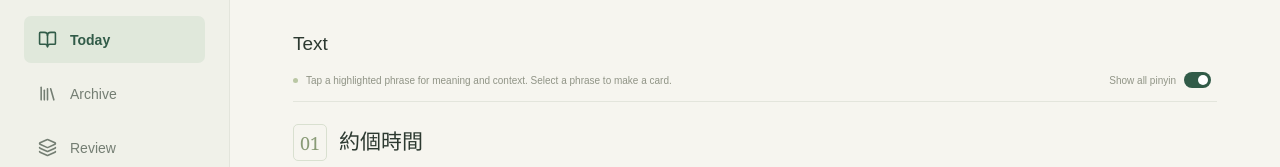
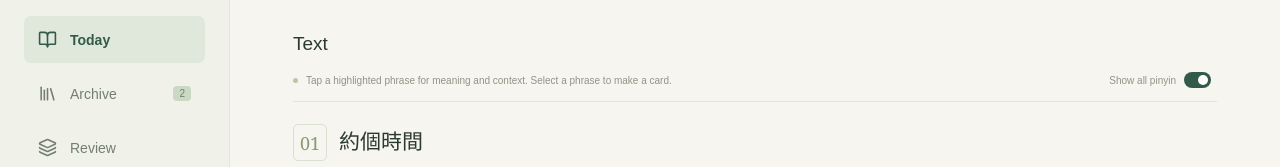
Before and after one commit to jjhuang22/chinese-learning, a Next.js app: page / in a window 1280 px wide. Shown: the part 153-320 px from the top of the page. Built offline with nearby package versions, Linux system fonts and the light colour scheme.

Commit message:
Show unread lesson count next to Archive

```diff
--- a/components/study-app.tsx
+++ b/components/study-app.tsx
@@ -137,6 +137,9 @@ export default function StudyApp({
     };
   const active = viewState.cards.filter((c) => c.status === "active");
   const due = active.filter((c) => c.dueAt <= Date.now());
+  const unread = canEdit
+    ? lessons.filter((lesson) => !viewState.read.includes(lesson.id)).length
+    : 0;
   const [now, setNow] = useState(() => Date.now());
   useEffect(() => {
     const t = setInterval(() => setNow(Date.now()), 30000);
@@ -318,6 +321,11 @@ export default function StudyApp({
             >
               <item.icon size={19} />
               <span>{item.label}</span>
+              {item.id === "library" && unread > 0 && (
+                <span className="count" title="Unread lessons">
+                  {unread}
+                </span>
+              )}
               {item.id === "review" && due.length > 0 && (
                 <span className="count">{due.length}</span>
               )}
@@ -435,6 +443,7 @@ export default function StudyApp({
             <item.icon size={21} />
             <span>
               {item.label}
+              {item.id === "library" && unread ? ` · ${unread}` : ""}
               {item.id === "review" && due.length ? ` · ${due.length}` : ""}
             </span>
           </button>
```
Also changed, not shown: 1 other file (tests, documents, lock files or other folders).
